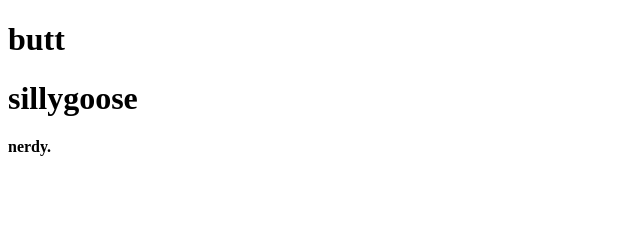
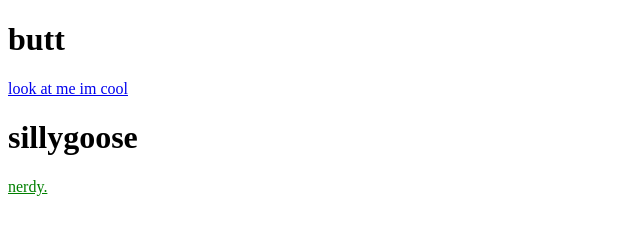
Before and after one commit to lm3830/dootdoot, a plain HTML site: page index.html in a window 1280 px wide. Shown: the whole page, without its empty margins (0-640 px from the left). Drawn offline with Linux system fonts and the light colour scheme.

Commit message:
Update index.html

```diff
--- a/index.html
+++ b/index.html
@@ -2,9 +2,11 @@
 <html>
  <head>
   <h1>butt</h1>
+  <a href="hiveswap">look at me im cool</a>
  </head>
+
  <body>
     <h1>sillygoose</h1>
-  <p><b>nerdy.</b></p>
+  <p><font color="green"> <u>nerdy.</u></font></p>
  </body>
 </html>
```
